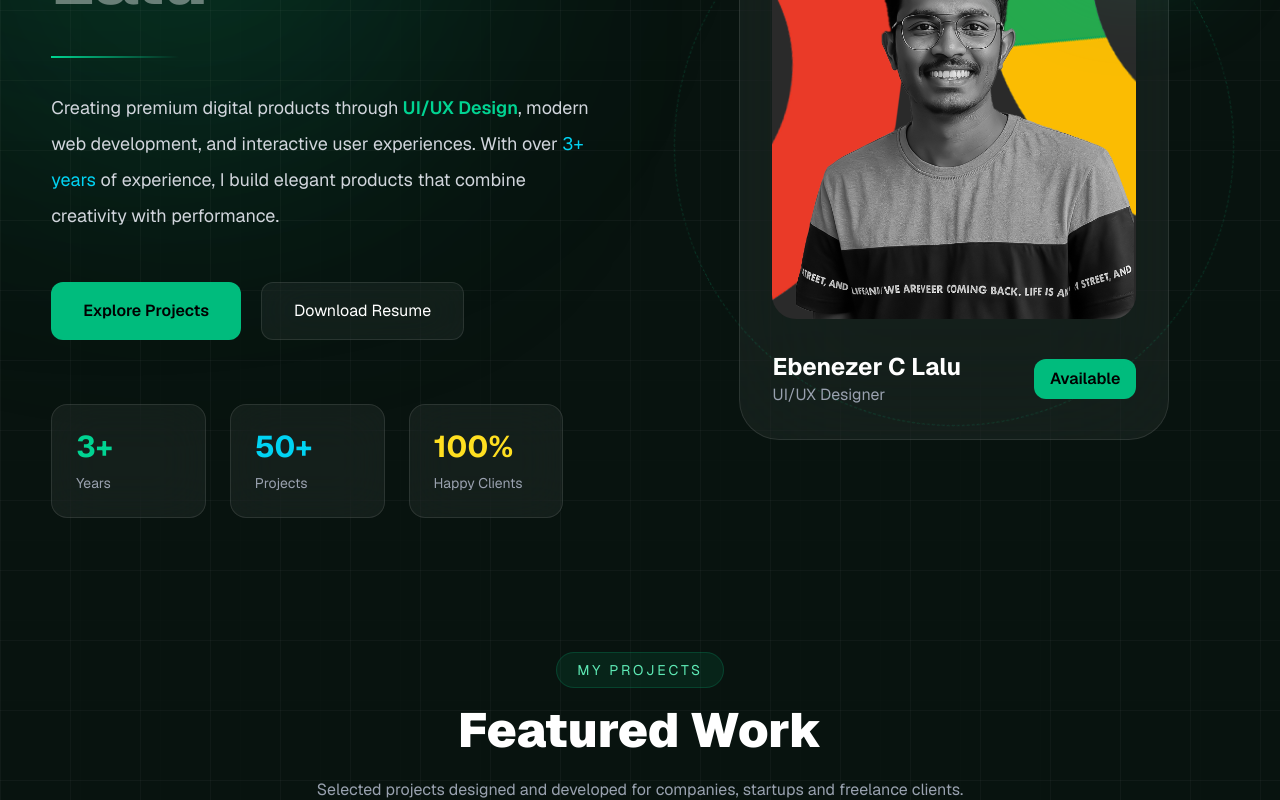
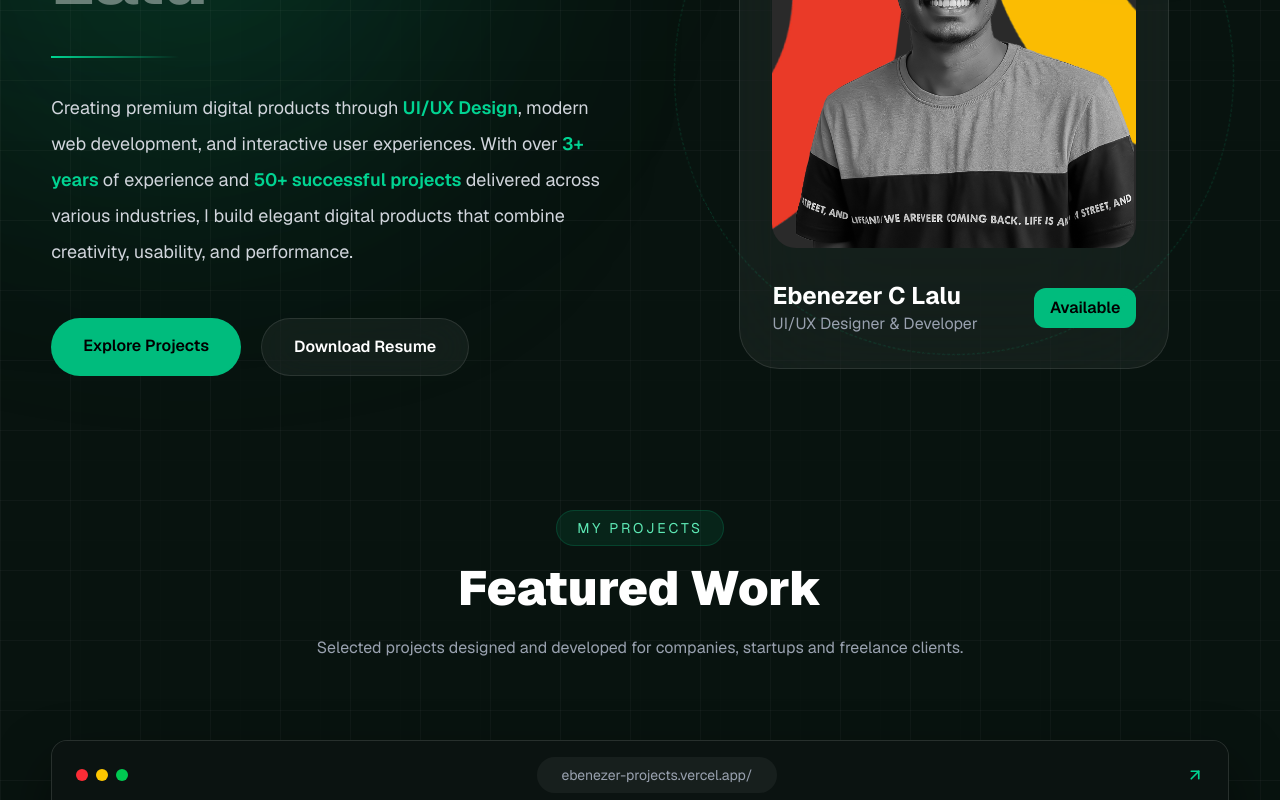
Before and after one commit to Ebenezerlalu07/ebenezer-projects, a Next.js app: page / in a window 1280 px wide. Shown: the part 340-1140 px from the top of the page. Built offline with nearby package versions, Linux system fonts and the light colour scheme.

Commit message:
Add files via upload
files

```diff
--- a/app/page.tsx
+++ b/app/page.tsx
@@ -11,17 +11,17 @@ const projects = [
       "Healthcare organization website with membership portal, events and directory.",
     logo: "/AKMG LOGO.png",
     image: "/AKMG.png",
-    url: "https://akmgglobal.com",
+    url: "https://ebenezer-projects.vercel.app/",
     category: "Company",
   },
 
-    {
+  {
     title: "Dream Makers Mortgage LLC",
     description:
       "Community website with events, memberships, vendor directory and gallery.",
     logo: "/logos/sienna.png",
     image: "/Dream makers.png",
-    url: "https://example.com",
+    url: "https://ebenezer-projects.vercel.app/",
     category: "Freelance",
   },
 
@@ -31,7 +31,7 @@ const projects = [
       "Community website with events, memberships, vendor directory and gallery.",
     logo: "/logos/sienna.png",
     image: "/Sienna.png",
-    url: "https://example.com",
+    url: "https://ebenezer-projects.vercel.app/",
     category: "Freelance",
   },
   {
@@ -40,7 +40,7 @@ const projects = [
       "Premium event management website with modern UI and booking system.",
     logo: "/zeetee.png",
     image: "/Zee tee.png",
-    url: "https://example.com",
+    url: "https://ebenezer-projects.vercel.app/",
     category: "Freelance",
   },
 
@@ -50,7 +50,7 @@ const projects = [
       "Premium event management website with modern UI and booking system.",
     logo: "/logo.png",
     image: "/Germancars.png",
-    url: "https://example.com",
+    url: "https://ebenezer-projects.vercel.app/",
     category: "Freelance",
   },
 ];
@@ -99,7 +99,7 @@ export default function Home() {
           >
 
             <span className="rounded-full border border-emerald-400/20 bg-emerald-500/10 px-5 py-2 text-sm tracking-[0.25em] text-emerald-300">
-              AVAILABLE FOR FREELANCE
+              UI/UX Designer & Developer
             </span>
 
             <h1 className="mt-8 text-4xl font-black leading-tight md:text-7xl">
@@ -113,58 +113,71 @@ export default function Home() {
 
             <p className="mt-8 max-w-xl text-lg leading-9 text-gray-300">
               Creating premium digital products through
-              <span className="text-emerald-400 font-semibold">
+              <span className="font-semibold text-emerald-400">
                 {" "}UI/UX Design
               </span>,
               modern web development, and interactive user experiences.
 
               With over
-              <span className="text-cyan-400"> 3+ years </span>
-              of experience, I build elegant products that combine creativity with performance.
+              <span className="font-semibold text-emerald-400"> 3+ years </span>
+              of experience and
+              <span className="font-semibold text-emerald-400"> 50+ successful projects </span>
+              delivered across various industries, I build elegant digital products that combine creativity, usability, and performance.
             </p>
 
             <div className="mt-12 flex flex-wrap gap-5">
 
-              <button className="rounded-xl bg-emerald-500 px-8 py-4 font-semibold text-black transition hover:scale-105">
+              <a
+                href="#projects"
+                className="inline-flex rounded-full bg-emerald-500 px-8 py-4 font-semibold text-black transition-all duration-300 hover:-translate-y-1 hover:scale-105"
+              >
                 Explore Projects
-              </button>
+              </a>
 
-              <button className="rounded-xl border border-white/10 bg-white/5 px-8 py-4 backdrop-blur-xl hover:bg-white/10">
+              <a
+                href="/Ebenezer C Lalu Resume.pdf"
+                download
+                className="inline-flex items-center rounded-full border border-white/10 bg-white/5 px-8 py-4 font-semibold backdrop-blur-xl transition-all duration-300 hover:bg-white/10"
+              >
                 Download Resume
-              </button>
+              </a>
 
             </div>
 
-            <div className="mt-16 grid max-w-lg grid-cols-3 gap-6">
+            {/* <div className="mt-16 flex items-center justify-between gap-4">
 
-              <div className="rounded-2xl border border-white/10 bg-white/5 p-6 backdrop-blur-xl">
-                <h2 className="text-3xl font-bold text-emerald-400">
+              <div className="text-center">
+                <h2 className="text-3xl font-black text-white sm:text-5xl">
                   3+
                 </h2>
-                <p className="mt-2 text-sm text-gray-400">
-                  Years
+                <p className="mt-2 text-xs text-gray-400 sm:text-base">
+                  Years Experience
                 </p>
               </div>
 
-              <div className="rounded-2xl border border-white/10 bg-white/5 p-6 backdrop-blur-xl">
-                <h2 className="text-3xl font-bold text-cyan-400">
+              <div className="h-10 w-px bg-white/10 sm:h-14" />
+
+              <div className="text-center">
+                <h2 className="text-3xl font-black text-white sm:text-5xl">
                   50+
                 </h2>
-                <p className="mt-2 text-sm text-gray-400">
+                <p className="mt-2 text-xs text-gray-400 sm:text-base">
                   Projects
                 </p>
               </div>
 
-              <div className="rounded-2xl border border-white/10 bg-white/5 p-6 backdrop-blur-xl">
-                <h2 className="text-3xl font-bold text-yellow-300">
+              <div className="h-10 w-px bg-white/10 sm:h-14" />
+
+              <div className="text-center">
+                <h2 className="text-3xl font-black text-white sm:text-5xl">
                   100%
                 </h2>
-                <p className="mt-2 text-sm text-gray-400">
-                  Happy Clients
+                <p className="mt-2 text-xs text-gray-400 sm:text-base">
+                  Clients
                 </p>
               </div>
 
-            </div>
+            </div> */}
 
           </motion.div>
 
@@ -197,7 +210,7 @@ export default function Home() {
                   </h3>
 
                   <p className="text-gray-400">
-                    UI/UX Designer
+                    UI/UX Designer & Developer
                   </p>
 
                 </div>
@@ -209,8 +222,6 @@ export default function Home() {
               </div>
 
             </div>
-
-            {/* Floating Card */}
 
 
 
@@ -291,7 +302,7 @@ export default function Home() {
                     </div>
 
                     <div className="text-emerald-400  text-sm font-medium">
-                      <ArrowUpRight size={18} strokeWidth={2.2} id="Live"/>
+                      <ArrowUpRight size={18} strokeWidth={2.2} id="Live" />
                     </div>
 
                   </div>
--- a/component/navbar.tsx
+++ b/component/navbar.tsx
@@ -8,17 +8,17 @@ export default function Navbar() {
     const socials = [
         {
             name: "LinkedIn",
-            href: "https://linkedin.com/in/your-profile",
+            href: "https://www.linkedin.com/in/ebenezer-c-lalu-450943231/",
             icon: <FaLinkedinIn size={17} />,
         },
         {
             name: "Behance",
-            href: "https://behance.net/your-profile",
+            href: "https://www.behance.net/ebenezerclalu",
             icon: <FaBehance size={17} />,
         },
         {
             name: "Website",
-            href: "https://yourwebsite.com",
+            href: "https://ebenezeridesignstudio.framer.website/",
             icon: <Globe size={17} />,
         },
     ];
@@ -40,7 +40,7 @@ export default function Navbar() {
                         {/* Logo */}
                         <Link href="/">
                             <h1 className="bg-gradient-to-r from-white bg-clip-text text-lg font-bold tracking-[0.28em] text-transparent md:text-xl">
-                                EBENEZER.
+                                Ebenezer
                             </h1>
                         </Link>
 
```
